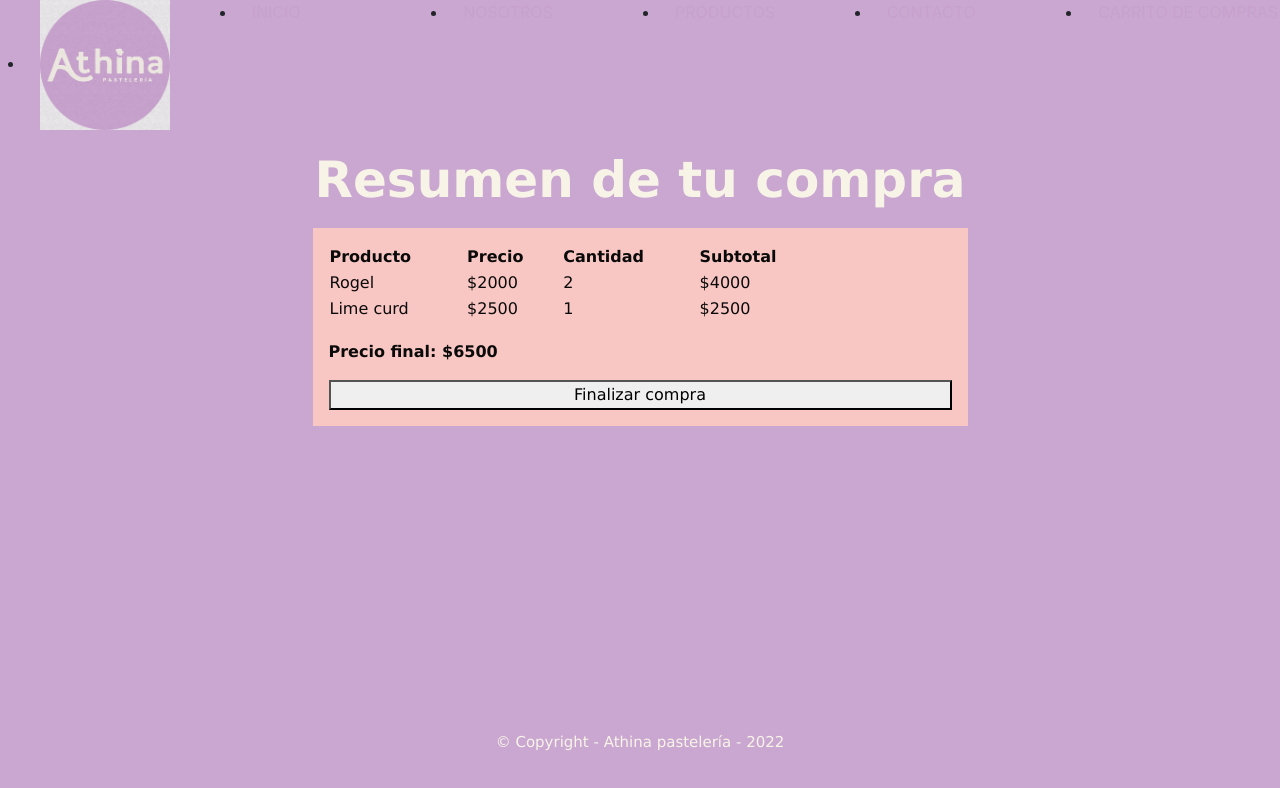
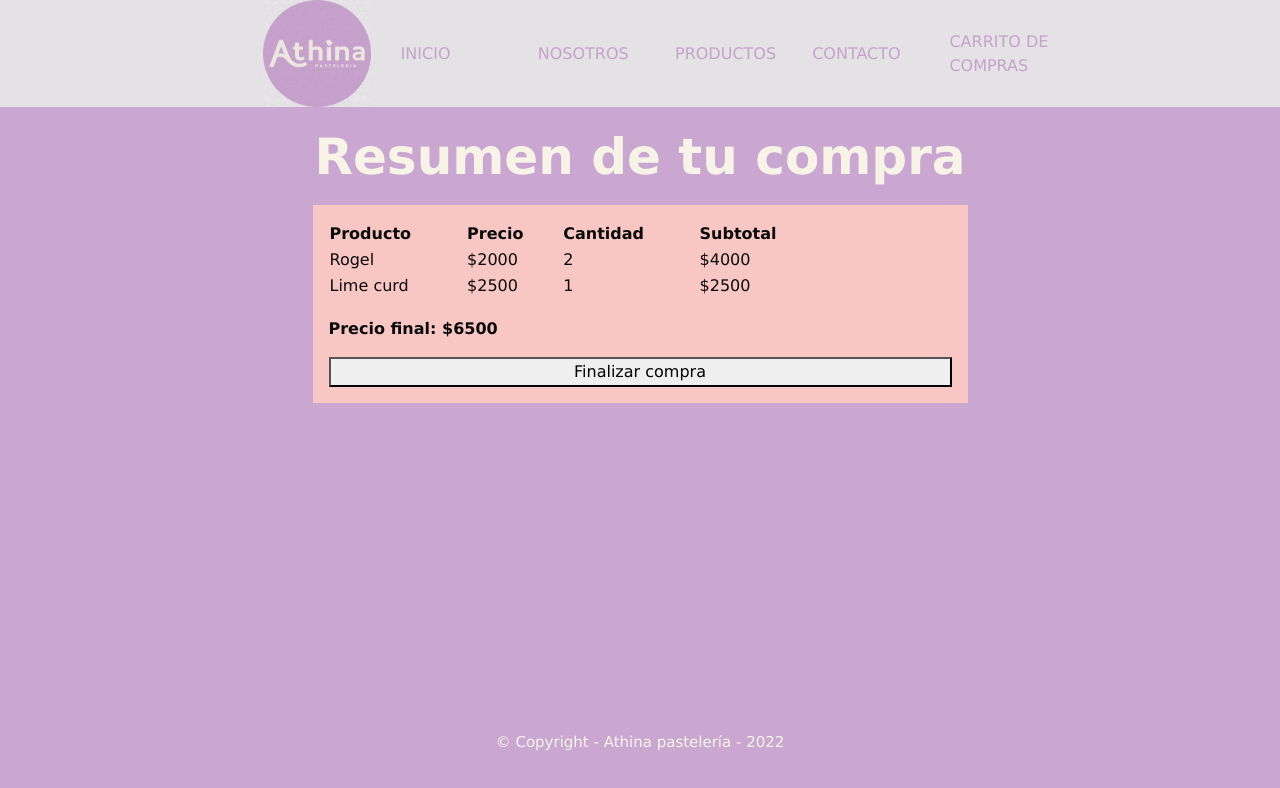
Before and after one commit to athinaizb/Idea-Irazabal, a website: page pages/carrito.html in a window 1280 px wide. Drawn offline with nearby package versions, Linux system fonts and the light colour scheme.

Commit message:
nueva hoja de estilos para el header

```diff
--- a/pages/carrito.html
+++ b/pages/carrito.html
@@ -8,6 +8,7 @@
     <link rel="stylesheet" href="https://cdn.jsdelivr.net/npm/bootstrap@4.0.0/dist/css/bootstrap.min.css"
         integrity="sha384-Gn5384xqQ1aoWXA+058RXPxPg6fy4IWvTNh0E263XmFcJlSAwiGgFAW/dAiS6JXm" crossorigin="anonymous">
     <link rel="stylesheet" href="../styles/style.css">
+    <link rel="stylesheet" href="../css/style.css">
 
     <title>Athina pastelería</title>
 </head>
--- /dev/null
+++ b/scss/header.scss
@@ -0,0 +1,12 @@
+.nav-item {
+    align-self: center;
+    list-style-type: none;
+}
+#grid-header {
+    grid-area: header;
+    background-color: #e4e2e5;
+    font-family: Verdana, Geneva, Tahoma, sans-serif;
+    font-size: medium;
+    justify-items: center;
+    align-items: center;
+}
--- a/scss/style.scss
+++ b/scss/style.scss
@@ -1,12 +1 @@
-.nav-item {
-    align-self: center;
-    list-style-type: none;
-}
-#grid-header {
-    grid-area: header;
-    background-color: #e4e2e5;
-    font-family: Verdana, Geneva, Tahoma, sans-serif;
-    font-size: medium;
-    justify-items: center;
-    align-items: center;
-}
+@import "header.scss";
```
Also changed, not shown: pages/contacto.html (+1 -0 lines), pages/nosotros.html (+1 -0 lines), pages/productos.html (+1 -0 lines), styles/style.css.
